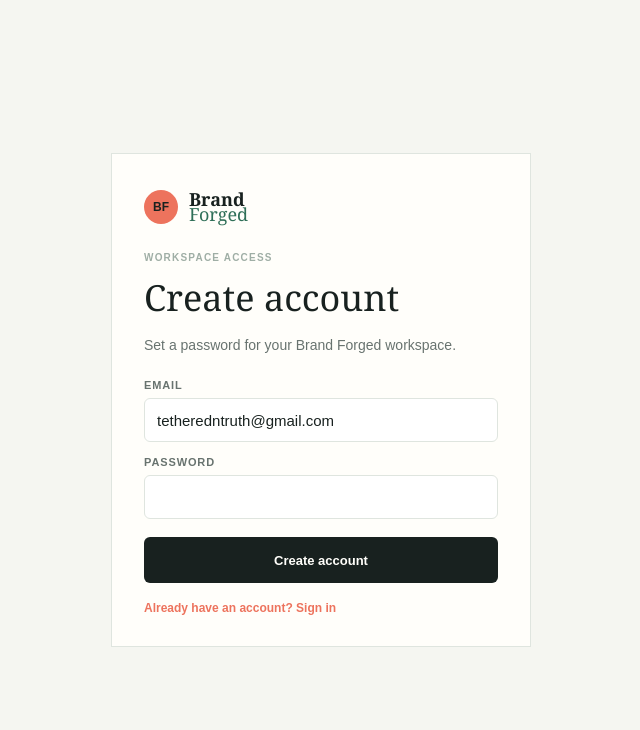
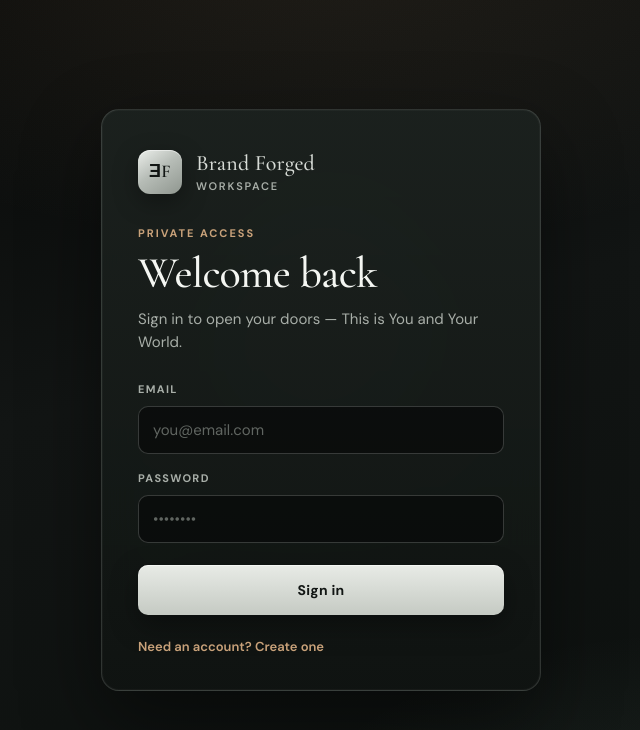
Before and after one commit to mdkforged/brandforged, a Next.js app: page /login in a window 1280 px wide. Shown: the top 730 px of the page, without its empty margins (319-959 px from the left). Built offline with nearby package versions, Linux system fonts and the light colour scheme; no server answers.

Commit message:
Polish /login: forged platinum type and layout.
Replace the starter-kit Georgia/Arial card with Cormorant + DM Sans,
dark metal panel, and ƎF mark so Sign in feels Brand Forged.

```diff
--- a/app/globals.css
+++ b/app/globals.css
@@ -15,25 +15,248 @@
 @media (max-width: 850px) { .sidebar { width: 215px; }.stats-grid { grid-template-columns: repeat(2,1fr); }.dashboard-grid { grid-template-columns: 1fr; } }
 @media (max-width: 620px) { .app-shell { display: block; }.sidebar { padding: 18px; width: 100%; }.brand-mark { margin: 0 0 20px; }.workspace-switcher { max-width: 300px; }.nav-label,.nav-list,.sidebar-bottom { display: none; }.topbar { padding: 17px 20px; }.top-actions { gap: 10px; }.new-button { padding: 10px; }.content-inner { padding: 35px 20px 50px; }.page-intro { display: block; }.health-badge { display: inline-flex; margin-top: 22px; }.stats-grid { gap: 8px; margin-bottom: 24px; }.stat-card { padding: 15px; }.stat-card strong { font-size: 31px; }.panel { padding: 20px 16px; }.project-row { gap: 8px; }.project-info strong { font-size: 13px; }.status { display: none; }.focus-strip { align-items: flex-start; flex-wrap: wrap; padding: 20px; }.focus-strip .dark-button { margin-left: 63px; } }
 
-/* Auth / login */
-.login-page { align-items: center; display: flex; justify-content: center; min-height: 100vh; padding: 32px 20px; }
-.login-card { background: var(--white); border: 1px solid var(--line); max-width: 420px; padding: 36px 32px 28px; width: 100%; }
-.login-brand { align-items: center; display: flex; gap: 11px; margin-bottom: 28px; }
-.login-brand span { align-items: center; background: var(--coral); border-radius: 50%; color: var(--ink); display: flex; font: 700 12px Arial, sans-serif; height: 34px; justify-content: center; width: 34px; }
-.login-brand strong, .login-brand em { display: block; font-size: 18px; line-height: 15px; }
-.login-brand em { color: #2f6f58; font-style: normal; }
-.login-card h1 { font-size: 36px; font-weight: 400; margin: 8px 0 10px; }
-.login-copy { color: var(--muted); font: 14px Arial, sans-serif; line-height: 1.45; margin: 0 0 24px; }
-.login-form { display: grid; gap: 14px; }
-.login-field { display: grid; gap: 7px; }
-.login-field span { color: var(--muted); font: 700 11px Arial, sans-serif; letter-spacing: .08em; text-transform: uppercase; }
-.login-field input { background: #fff; border: 1px solid var(--line); border-radius: 6px; color: var(--ink); font: 15px Arial, sans-serif; min-height: 44px; padding: 10px 12px; width: 100%; }
-.login-field input:focus { border-color: #20302c; outline: 2px solid #a9d8c5; outline-offset: 1px; }
-.login-submit { background: var(--ink); border-radius: 6px; color: var(--white); font: 700 13px Arial, sans-serif; margin-top: 4px; min-height: 46px; padding: 12px 16px; width: 100%; }
-.login-submit:disabled { cursor: wait; opacity: .7; }
-.login-alert { background: #fde2db; color: #a94f3e; font: 13px Arial, sans-serif; margin: 0; padding: 10px 12px; }
-.login-info { background: #e2f2eb; color: #438065; font: 13px Arial, sans-serif; margin: 0; padding: 10px 12px; }
-.login-switch { background: transparent; color: var(--coral); font: 700 12px Arial, sans-serif; margin-top: 18px; padding: 0; text-align: left; }
+
+/* Auth / login — forged platinum (scoped under .login-shell) */
+.login-shell {
+  --login-ink: #0b0d0c;
+  --login-panel: #141816;
+  --login-panel-edge: rgba(214, 220, 214, 0.16);
+  --login-platinum: #d7dbd6;
+  --login-platinum-soft: #a8aea8;
+  --login-glow: rgba(169, 216, 197, 0.18);
+  --login-accent: #c9a27a;
+  --login-danger-bg: rgba(237, 115, 93, 0.12);
+  --login-danger: #f0a090;
+  --login-ok-bg: rgba(169, 216, 197, 0.12);
+  --login-ok: #a9d8c5;
+  min-height: 100vh;
+  font-family: var(--font-login-sans), system-ui, sans-serif;
+}
+
+.login-page {
+  align-items: center;
+  background:
+    radial-gradient(1200px 600px at 50% -10%, rgba(201, 162, 122, 0.12), transparent 55%),
+    radial-gradient(900px 500px at 80% 110%, rgba(169, 216, 197, 0.1), transparent 50%),
+    linear-gradient(165deg, #070807 0%, #121514 45%, #0c100e 100%);
+  color: var(--login-platinum);
+  display: flex;
+  justify-content: center;
+  min-height: 100vh;
+  padding: 40px 20px;
+  position: relative;
+  overflow: hidden;
+}
+
+.login-aura {
+  background: radial-gradient(circle at center, var(--login-glow), transparent 65%);
+  filter: blur(40px);
+  height: 420px;
+  left: 50%;
+  opacity: 0.9;
+  pointer-events: none;
+  position: absolute;
+  top: 42%;
+  transform: translate(-50%, -50%);
+  width: 420px;
+}
+
+.login-card {
+  backdrop-filter: blur(18px);
+  background: linear-gradient(180deg, rgba(28, 34, 31, 0.92), rgba(16, 20, 18, 0.96));
+  border: 1px solid var(--login-panel-edge);
+  border-radius: 18px;
+  box-shadow:
+    0 0 0 1px rgba(255, 255, 255, 0.03) inset,
+    0 30px 80px rgba(0, 0, 0, 0.45);
+  max-width: 440px;
+  padding: 40px 36px 32px;
+  position: relative;
+  width: 100%;
+  z-index: 1;
+}
+
+.login-brand {
+  align-items: center;
+  display: flex;
+  gap: 14px;
+  margin-bottom: 32px;
+}
+
+.login-mark {
+  align-items: center;
+  background: linear-gradient(145deg, #ecefeb 0%, #b7bdb7 45%, #8f968f 100%);
+  border-radius: 12px;
+  box-shadow: 0 8px 24px rgba(0, 0, 0, 0.35), inset 0 1px 0 rgba(255, 255, 255, 0.5);
+  color: #121614;
+  display: flex;
+  font-family: var(--font-login-display), Georgia, serif;
+  font-size: 18px;
+  font-weight: 600;
+  height: 44px;
+  justify-content: center;
+  letter-spacing: 0.02em;
+  width: 44px;
+}
+
+.login-brand strong,
+.login-brand em {
+  display: block;
+  line-height: 1.15;
+}
+
+.login-brand strong {
+  color: var(--login-platinum);
+  font-family: var(--font-login-display), Georgia, serif;
+  font-size: 22px;
+  font-weight: 500;
+  letter-spacing: 0.01em;
+}
+
+.login-brand em {
+  color: var(--login-platinum-soft);
+  font-family: var(--font-login-sans), system-ui, sans-serif;
+  font-size: 11px;
+  font-style: normal;
+  font-weight: 600;
+  letter-spacing: 0.16em;
+  margin-top: 4px;
+  text-transform: uppercase;
+}
+
+.login-card .eyebrow {
+  color: var(--login-accent);
+  font-family: var(--font-login-sans), system-ui, sans-serif;
+  font-size: 11px;
+  font-weight: 700;
+  letter-spacing: 0.18em;
+  margin: 0;
+  text-transform: uppercase;
+}
+
+.login-card h1 {
+  color: #f4f6f2;
+  font-family: var(--font-login-display), Georgia, serif;
+  font-size: clamp(34px, 6vw, 44px);
+  font-weight: 500;
+  letter-spacing: -0.02em;
+  line-height: 1.05;
+  margin: 10px 0 12px;
+}
+
+.login-copy {
+  color: var(--login-platinum-soft);
+  font-family: var(--font-login-sans), system-ui, sans-serif;
+  font-size: 15px;
+  font-weight: 400;
+  line-height: 1.5;
+  margin: 0 0 28px;
+}
+
+.login-form {
+  display: grid;
+  gap: 16px;
+}
+
+.login-field {
+  display: grid;
+  gap: 8px;
+}
+
+.login-field span {
+  color: var(--login-platinum-soft);
+  font-family: var(--font-login-sans), system-ui, sans-serif;
+  font-size: 11px;
+  font-weight: 700;
+  letter-spacing: 0.12em;
+  text-transform: uppercase;
+}
+
+.login-field input {
+  background: rgba(7, 9, 8, 0.65);
+  border: 1px solid rgba(214, 220, 214, 0.22);
+  border-radius: 10px;
+  color: #f4f6f2;
+  font-family: var(--font-login-sans), system-ui, sans-serif;
+  font-size: 15px;
+  min-height: 48px;
+  padding: 12px 14px;
+  transition: border-color 0.15s ease, box-shadow 0.15s ease;
+  width: 100%;
+}
+
+.login-field input::placeholder {
+  color: rgba(168, 174, 168, 0.55);
+}
+
+.login-field input:focus {
+  border-color: rgba(201, 162, 122, 0.7);
+  box-shadow: 0 0 0 3px rgba(201, 162, 122, 0.18);
+  outline: none;
+}
+
+.login-submit {
+  background: linear-gradient(180deg, #e8ebe6 0%, #c5cac3 100%);
+  border-radius: 10px;
+  box-shadow: 0 10px 28px rgba(0, 0, 0, 0.35), inset 0 1px 0 rgba(255, 255, 255, 0.55);
+  color: #121614;
+  font-family: var(--font-login-sans), system-ui, sans-serif;
+  font-size: 14px;
+  font-weight: 700;
+  letter-spacing: 0.02em;
+  margin-top: 6px;
+  min-height: 50px;
+  padding: 12px 16px;
+  transition: transform 0.12s ease, filter 0.12s ease;
+  width: 100%;
+}
+
+.login-submit:hover:not(:disabled) {
+  filter: brightness(1.04);
+  transform: translateY(-1px);
+}
+
+.login-submit:disabled {
+  cursor: wait;
+  opacity: 0.7;
+}
+
+.login-alert {
+  background: var(--login-danger-bg);
+  border: 1px solid rgba(237, 115, 93, 0.28);
+  border-radius: 10px;
+  color: var(--login-danger);
+  font-family: var(--font-login-sans), system-ui, sans-serif;
+  font-size: 13px;
+  margin: 0;
+  padding: 12px 14px;
+}
+
+.login-info {
+  background: var(--login-ok-bg);
+  border: 1px solid rgba(169, 216, 197, 0.28);
+  border-radius: 10px;
+  color: var(--login-ok);
+  font-family: var(--font-login-sans), system-ui, sans-serif;
+  font-size: 13px;
+  margin: 0;
+  padding: 12px 14px;
+}
+
+.login-switch {
+  background: transparent;
+  color: var(--login-accent);
+  font-family: var(--font-login-sans), system-ui, sans-serif;
+  font-size: 13px;
+  font-weight: 600;
+  margin-top: 22px;
+  padding: 0;
+  text-align: left;
+}
+
+.login-switch:hover {
+  color: #e0c4a4;
+}
 
 /* Home doors + placeholder modules */
 a.brand-mark { color: inherit; text-decoration: none; }
--- /dev/null
+++ b/app/login/layout.tsx
@@ -0,0 +1,25 @@
+import { Cormorant_Garamond, DM_Sans } from "next/font/google";
+
+const display = Cormorant_Garamond({
+  subsets: ["latin"],
+  weight: ["400", "500", "600"],
+  variable: "--font-login-display",
+});
+
+const sans = DM_Sans({
+  subsets: ["latin"],
+  weight: ["400", "500", "600", "700"],
+  variable: "--font-login-sans",
+});
+
+export default function LoginLayout({
+  children,
+}: Readonly<{
+  children: React.ReactNode;
+}>) {
+  return (
+    <div className={`${display.variable} ${sans.variable} login-shell`}>
+      {children}
+    </div>
+  );
+}
--- a/app/login/page.tsx
+++ b/app/login/page.tsx
@@ -12,8 +12,8 @@
   const searchParams = useSearchParams();
   const nextPath = searchParams.get("next") || "/";
   const configured = useMemo(() => isAuthConfigured(), []);
-  const [mode, setMode] = useState<Mode>("signup");
-  const [email, setEmail] = useState("tetheredntruth@gmail.com");
+  const [mode, setMode] = useState<Mode>("signin");
+  const [email, setEmail] = useState("");
   const [password, setPassword] = useState("");
   const [error, setError] = useState<string | null>(null);
   const [info, setInfo] = useState<string | null>(null);
@@ -41,7 +41,7 @@
           router.refresh();
           return;
         }
-        setInfo("Check your email to confirm the account, then sign in.");
+        setInfo("Account created. If email confirm is on, check your inbox — or ask your builder to confirm you.");
         setMode("signin");
         return;
       }
@@ -66,19 +66,20 @@
   if (!configured) {
     return (
       <main className="login-page">
+        <div className="login-aura" aria-hidden />
         <div className="login-card">
           <div className="login-brand">
-            <span>BF</span>
+            <span className="login-mark" aria-hidden>
+              ƎF
+            </span>
             <div>
-              <strong>Brand</strong>
-              <em>Forged</em>
+              <strong>Brand Forged</strong>
+              <em>Workspace</em>
             </div>
           </div>
           <h1>Sign in</h1>
           <p className="login-copy">
-            Authentication is not configured. Set{" "}
-            <code>NEXT_PUBLIC_SUPABASE_URL</code> and{" "}
-            <code>NEXT_PUBLIC_SUPABASE_ANON_KEY</code>.
+            Authentication is not configured yet. Set the Supabase keys and reload.
           </p>
         </div>
       </main>
@@ -87,20 +88,23 @@
 
   return (
     <main className="login-page">
+      <div className="login-aura" aria-hidden />
       <div className="login-card">
         <div className="login-brand">
-          <span>BF</span>
+          <span className="login-mark" aria-hidden>
+            ƎF
+          </span>
           <div>
-            <strong>Brand</strong>
-            <em>Forged</em>
+            <strong>Brand Forged</strong>
+            <em>Workspace</em>
           </div>
         </div>
-        <p className="eyebrow">Workspace access</p>
-        <h1>{mode === "signup" ? "Create account" : "Sign in"}</h1>
+        <p className="eyebrow">Private access</p>
+        <h1>{mode === "signup" ? "Create account" : "Welcome back"}</h1>
         <p className="login-copy">
           {mode === "signup"
-            ? "Set a password for your Brand Forged workspace."
-            : "Welcome back. Use your workspace email to continue."}
+            ? "One email. One password. Your workspace opens from here."
+            : "Sign in to open your doors — This is You and Your World."}
         </p>
 
         <form className="login-form" onSubmit={onSubmit}>
@@ -110,6 +114,7 @@
               type="email"
               autoComplete="email"
               required
+              placeholder="you@email.com"
               value={email}
               onChange={(e) => setEmail(e.target.value)}
             />
@@ -121,6 +126,7 @@
               autoComplete={mode === "signup" ? "new-password" : "current-password"}
               required
               minLength={8}
+              placeholder="••••••••"
               value={password}
               onChange={(e) => setPassword(e.target.value)}
             />
@@ -165,8 +171,9 @@
     <Suspense
       fallback={
         <main className="login-page">
+          <div className="login-aura" aria-hidden />
           <div className="login-card">
-            <h1>Sign in</h1>
+            <h1>Welcome back</h1>
             <p className="login-copy">Loading…</p>
           </div>
         </main>
```
